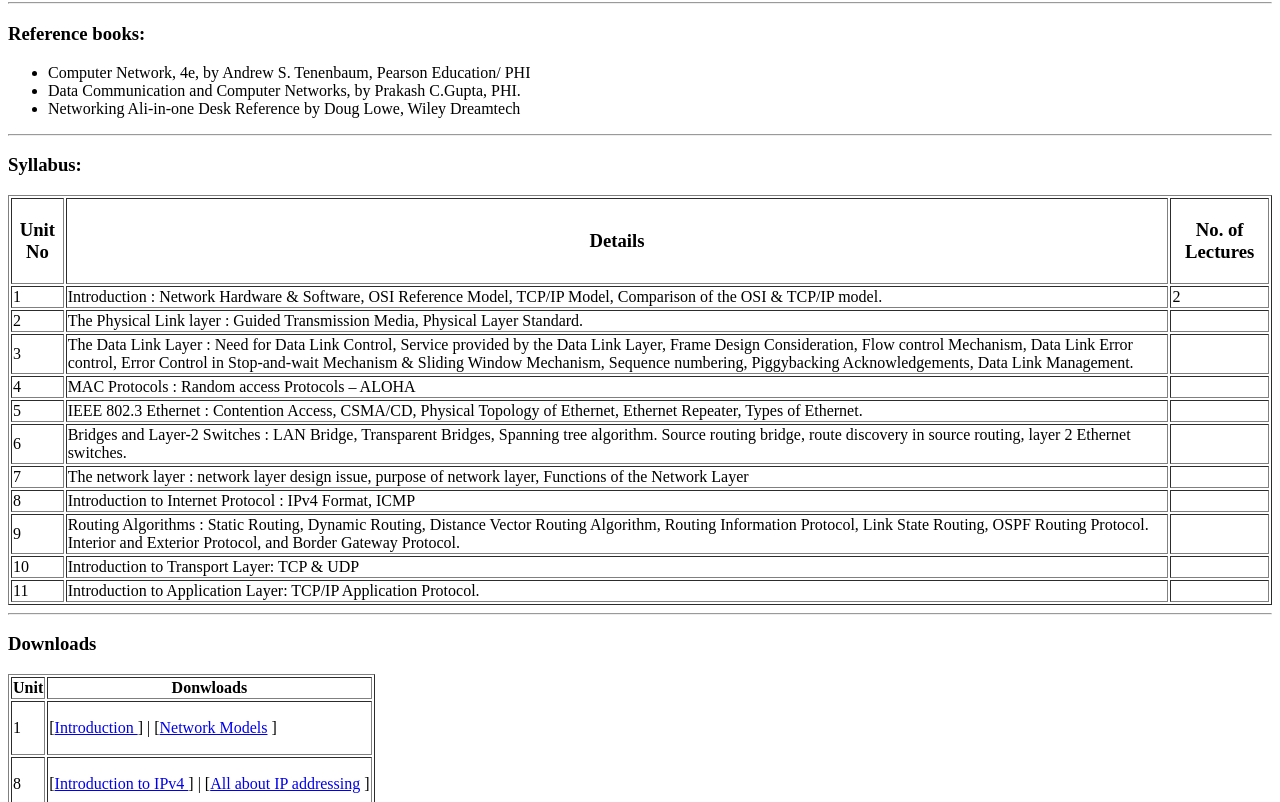
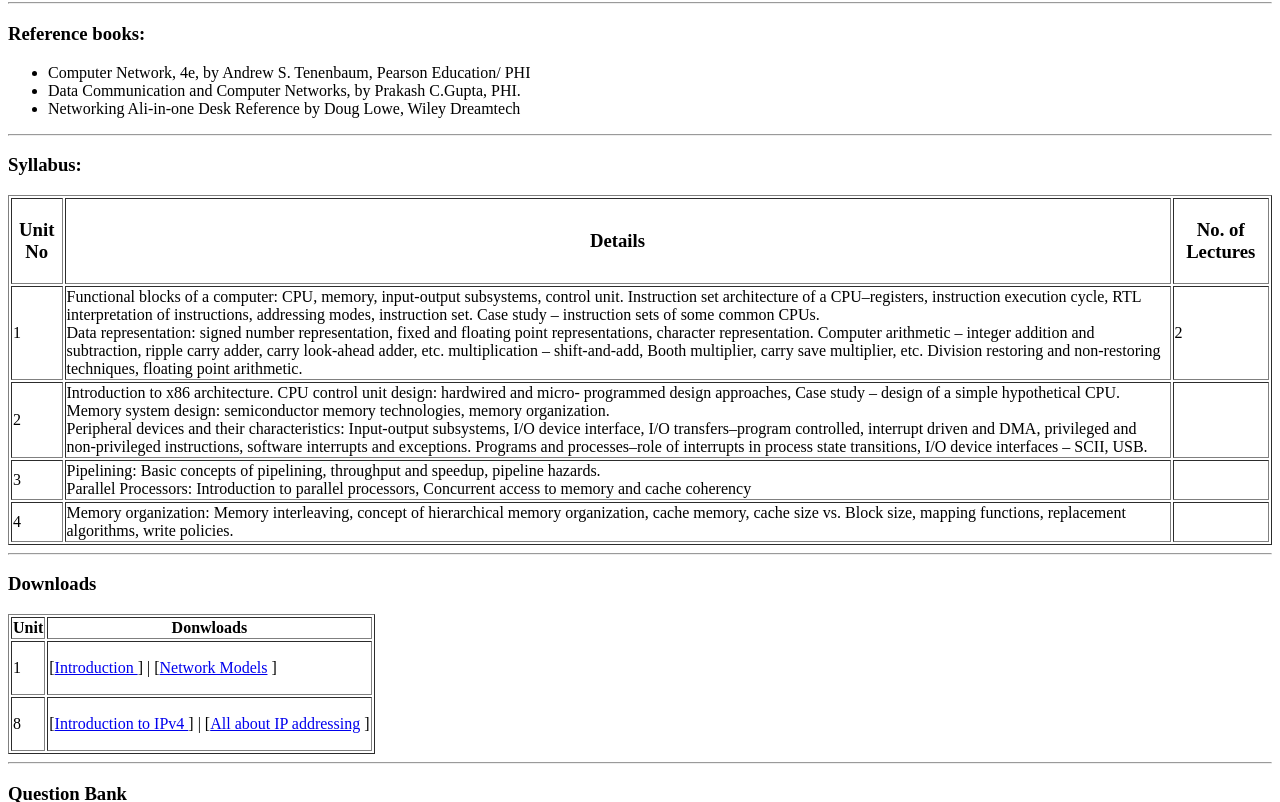
Before and after one commit to dhruba18/dhruba18.github.io, a plain HTML site: page coa.htm in a window 1280 px wide. Shown: the part 438-1240 px from the top of the page. Drawn offline with Linux system fonts and the light colour scheme.

Commit message:
Update coa.htm

```diff
--- a/coa.htm
+++ b/coa.htm
@@ -52,76 +52,45 @@ Tursday: 1:45PM - 2:45PM <br>
   </tr>
   <tr>
     <td>1</td>
-    <td>Introduction : Network Hardware & Software, OSI Reference Model, TCP/IP Model, Comparison of the OSI &
-        TCP/IP model.</td>
+    <td>Functional blocks of a computer: CPU, memory, input-output subsystems, control unit.
+Instruction set architecture of a CPU–registers, instruction execution cycle, RTL interpretation of
+instructions, addressing modes, instruction set. Case study – instruction sets of some common
+CPUs. <br>
+	  Data representation: signed number representation, fixed and floating point representations,
+character representation. Computer arithmetic – integer addition and subtraction, ripple carry adder,
+carry look-ahead adder, etc. multiplication – shift-and-add, Booth multiplier, carry save multiplier,
+etc. Division restoring and non-restoring techniques, floating point arithmetic.</td>
 	 <td> 2 </td>
 
   </tr>
   <tr>
     <td>2</td>
-     <td>The Physical Link layer : Guided Transmission Media, Physical Layer Standard.</td>
+     <td>Introduction to x86 architecture. CPU control unit design: hardwired and micro- programmed
+design approaches, Case study – design of a simple hypothetical CPU. Memory system design:
+semiconductor memory technologies, memory organization.<br>
+Peripheral devices and their characteristics: Input-output subsystems, I/O device interface,
+I/O transfers–program controlled, interrupt driven and DMA, privileged and non-privileged
+instructions, software interrupts and exceptions. Programs and processes–role of interrupts in
+process state transitions, I/O device interfaces – SCII, USB.</td>
 	 <td></td>
 
   </tr>
   <tr>
     <td>3</td>
-     <td>The Data Link Layer : Need for Data Link Control, Service provided by the Data Link Layer, Frame Design
-Consideration, Flow control Mechanism, Data Link Error control, Error Control in Stop-and-wait Mechanism & Sliding
-Window Mechanism, Sequence numbering, Piggybacking Acknowledgements, Data Link Management.</td>
+     <td>Pipelining: Basic concepts of pipelining, throughput and speedup, pipeline hazards.<br>
+Parallel Processors: Introduction to parallel processors, Concurrent access to memory and cache
+coherency</td>
 	 <td></td>
 
   </tr>
   <tr>
     <td>4</td>
-    <td>MAC Protocols : Random access Protocols – ALOHA</td>
+    <td>Memory organization: Memory interleaving, concept of hierarchical memory organization, cache
+memory, cache size vs. Block size, mapping functions, replacement algorithms, write policies.</td>
 	 <td></td>
 
   </tr>
-  <tr>
-     <td>5</td>
-     <td>IEEE 802.3 Ethernet : Contention Access, CSMA/CD, Physical Topology of Ethernet, Ethernet Repeater, Types
-of Ethernet.</td>
-	 <td></td>
 
-  </tr>
-  <tr>
-    <td>6</td>
-    <td>Bridges and Layer-2 Switches : LAN Bridge, Transparent Bridges, Spanning tree algorithm. Source routing
-bridge, route discovery in source routing, layer 2 Ethernet switches.</td>
-	 <td></td>
-
-  </tr>
-  <tr>
-    <td>7</td>
-    <td>The network layer : network layer design issue, purpose of network layer, Functions of the Network Layer</td>
-	 <td></td>
-
-  </tr>
-  <tr>
-    <td>8</td>
-    <td>Introduction to Internet Protocol : IPv4 Format, ICMP</td>
-	 <td></td>
-
-  </tr>
-  <tr>
-    <td>9</td>
-    <td>Routing Algorithms : Static Routing, Dynamic Routing, Distance Vector Routing Algorithm, Routing Information
-Protocol, Link State Routing, OSPF Routing Protocol. Interior and Exterior Protocol, and Border Gateway Protocol.</td>
-	 <td></td>
-
-  </tr>
-   <tr>
-    <td>10</td>
-    <td>Introduction to Transport Layer: TCP & UDP</td>
-	 <td></td>
-
-  </tr>
-  <tr>
-    <td>11</td>
-    <td>Introduction to Application Layer: TCP/IP Application Protocol.</td>
-	 <td></td>
-
-  </tr>
 </table>
 <hr>
 <h3>Downloads </h3>
```
